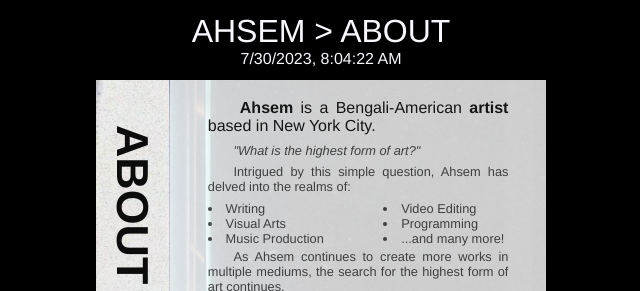
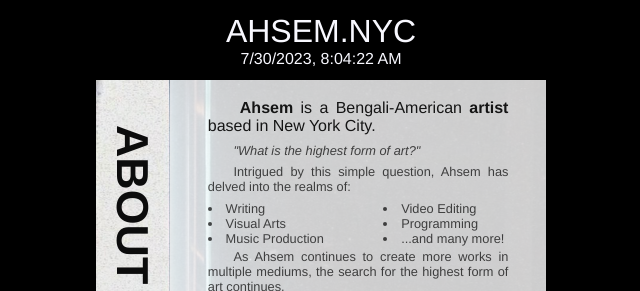
Before and after one commit to agonis21/ahsem.github.io, a plain HTML site: page index.html in a window 1280 px wide. Shown: the top 291 px of the page, without its empty margins (319-959 px from the left). Drawn offline with Linux system fonts and the light colour scheme.

Commit message:
updated title to ahsem.nyc

```diff
--- a/index.html
+++ b/index.html
@@ -14,7 +14,7 @@
 <body>
     <div class="container">
         <div class="container-head">
-            <div id="pagetitle">AHSEM > ABOUT</div>
+            <div id="pagetitle">AHSEM.NYC</div>
             <div id="timestamp">sem was here</div>
         </div>
         <div class="container-main">
```
